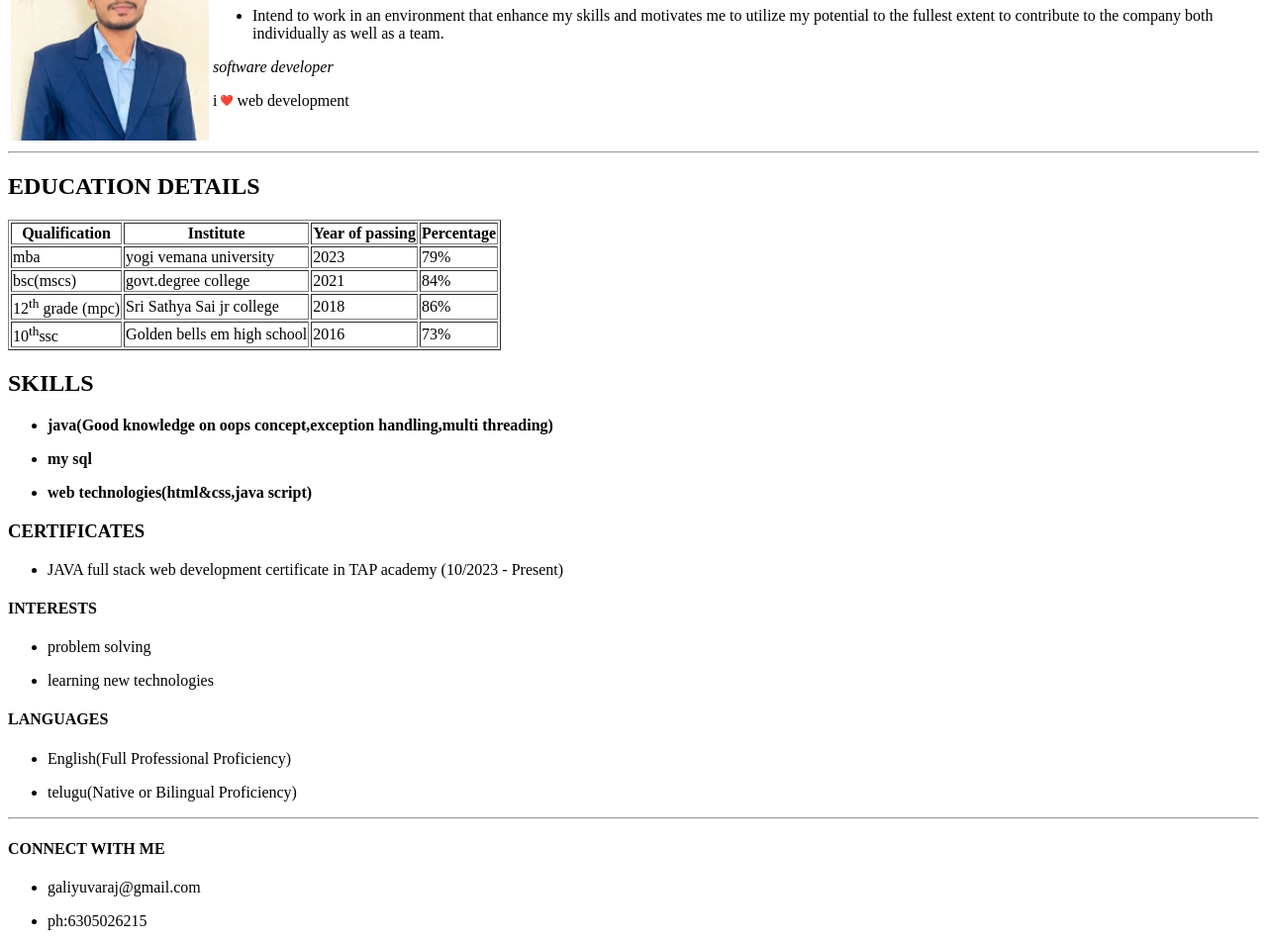
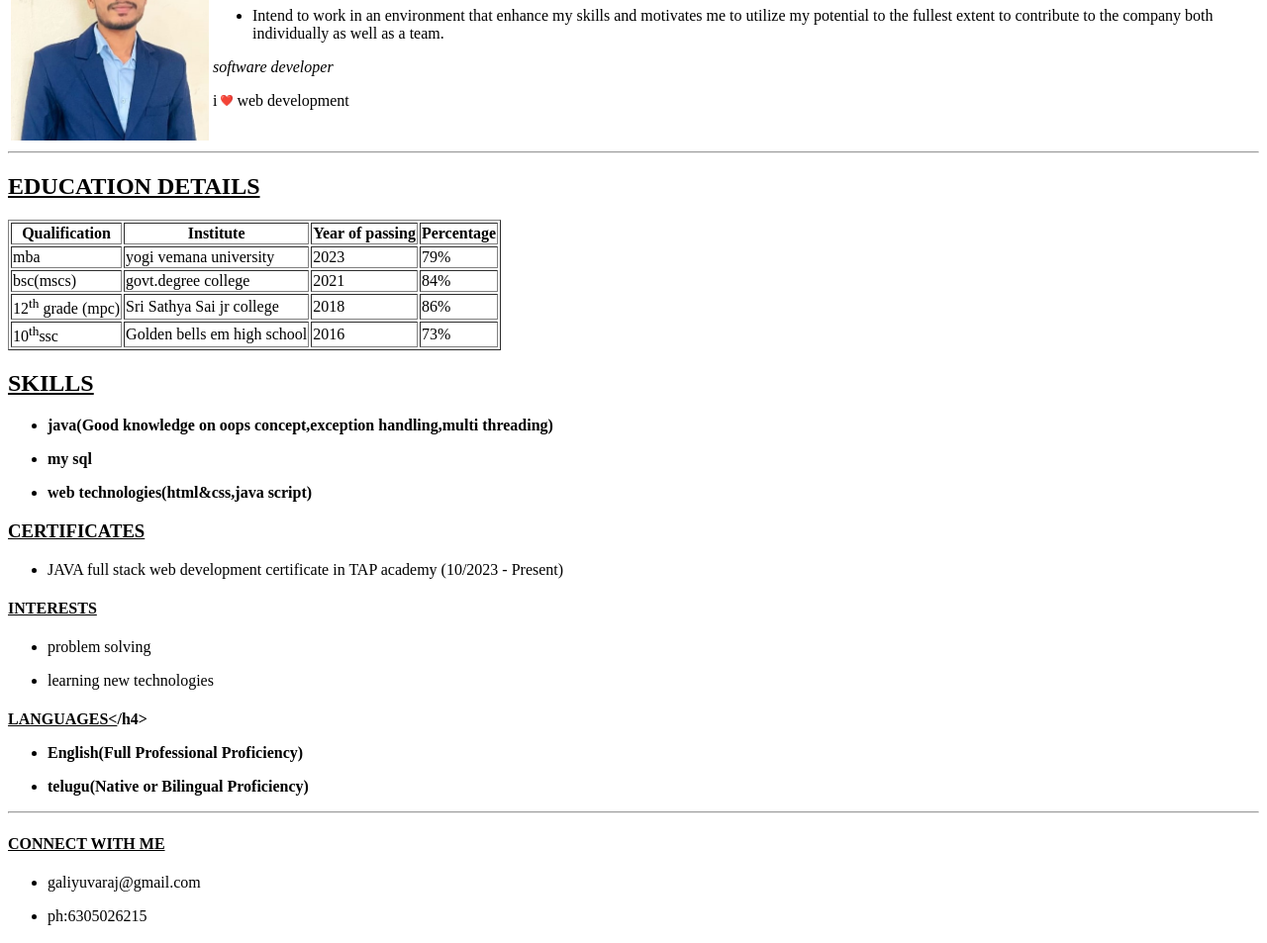
Before and after one commit to Yuvaraj57235/portfolio.github.io, a plain HTML site: page index.html in a window 1280 px wide. Shown: the part 151-1104 px from the top of the page at 99% size. Drawn offline with Linux system fonts and the light colour scheme.

Commit message:
Update index.html

```diff
--- a/index.html
+++ b/index.html
@@ -6,7 +6,7 @@
     <title>YUVARAJ_resume</title>
 </head>
 <body>
-<h3><center>YUVARAJ RESUME</center></h3>
+<h3><center><u>YUVARAJ RESUME</u></center></h3>
 
     <table >
         <tr>
@@ -24,7 +24,7 @@
 
 <hr>
 <!--Header ends-->
-<h2>EDUCATION DETAILS</h2>
+<h2><u>EDUCATION DETAILS</u></h2>
 <table border="">
     <tr>
         <th>Qualification</th>
@@ -57,21 +57,21 @@
         <td>73%</td>
      </tr>
     </table>
-    <h2>SKILLS</h2>
+    <h2><u>SKILLS</u></h2>
     <p><strong><ul>  <li>java(Good knowledge on oops concept,exception handling,multi threading)</li> </ul></strong></p>
     <p><strong><ul> <li>my sql</li> </ul></strong></p>
     <p><strong><ul> <li>web technologies(html&css,java script)</li></ul></strong></p>
 
-    <h3>CERTIFICATES</h3>
+    <h3><u>CERTIFICATES</u></h3>
     <p><ul>  <li>JAVA full stack web development certificate in TAP academy (10/2023 - Present)</li></ul> </p>
-        <h4>INTERESTS</h4>
+        <h4><u>INTERESTS</u></h4>
         <P><ul><li>problem solving</li></ul></P>
         <p><ul> <li>learning new technologies</li></ul></p>
-        <h4>LANGUAGES</h4>
+        <h4><u>LANGUAGES<</u>/h4>
         <p><ul> <li>English(Full Professional Proficiency)</li> </ul><i></i></p>
         <p><ul> <li>telugu(Native or Bilingual Proficiency)</li> </ul><i></i></p>
         <hr>
-        <h4>CONNECT WITH ME</h4>
+        <h4><u>CONNECT WITH ME</u></h4>
         <p><ul> <li>galiyuvaraj@gmail.com</li></ul></p>
         <p><ul> <li>ph:6305026215</li> </ul></p>
 
```
